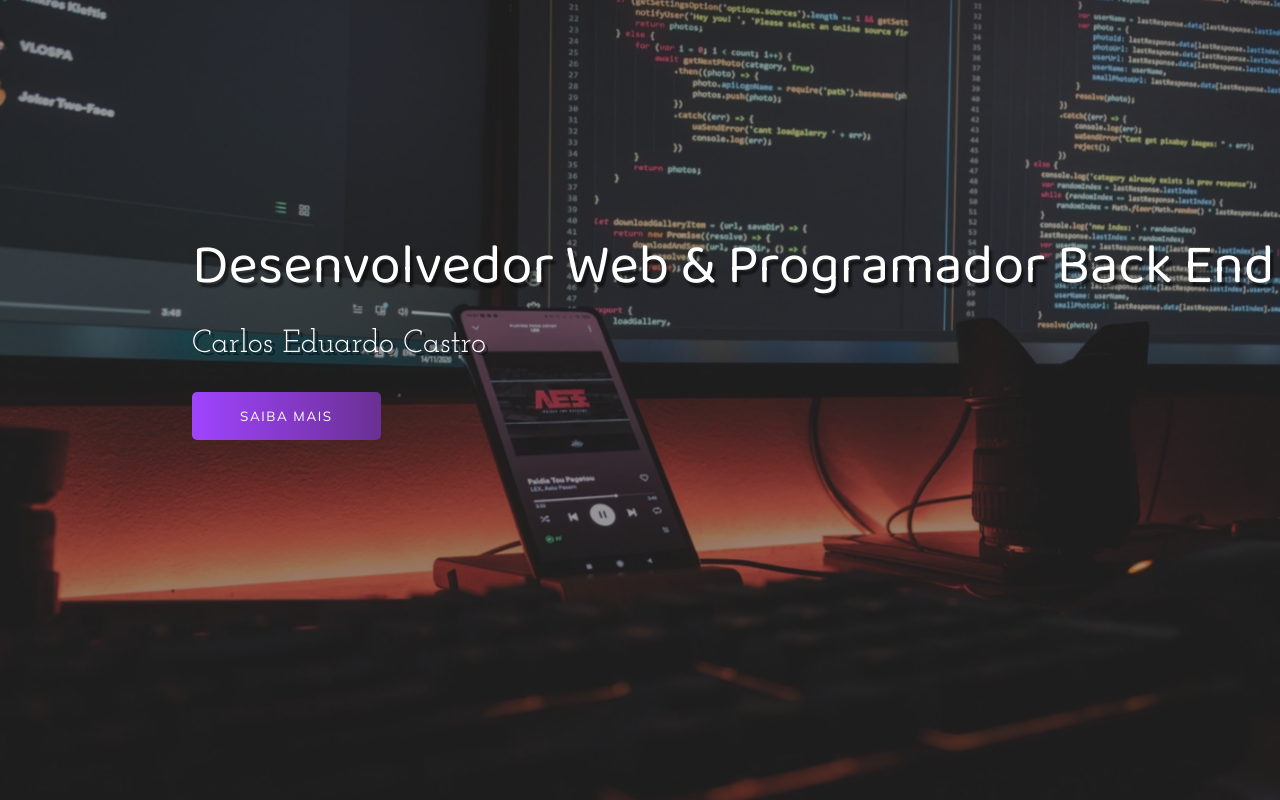
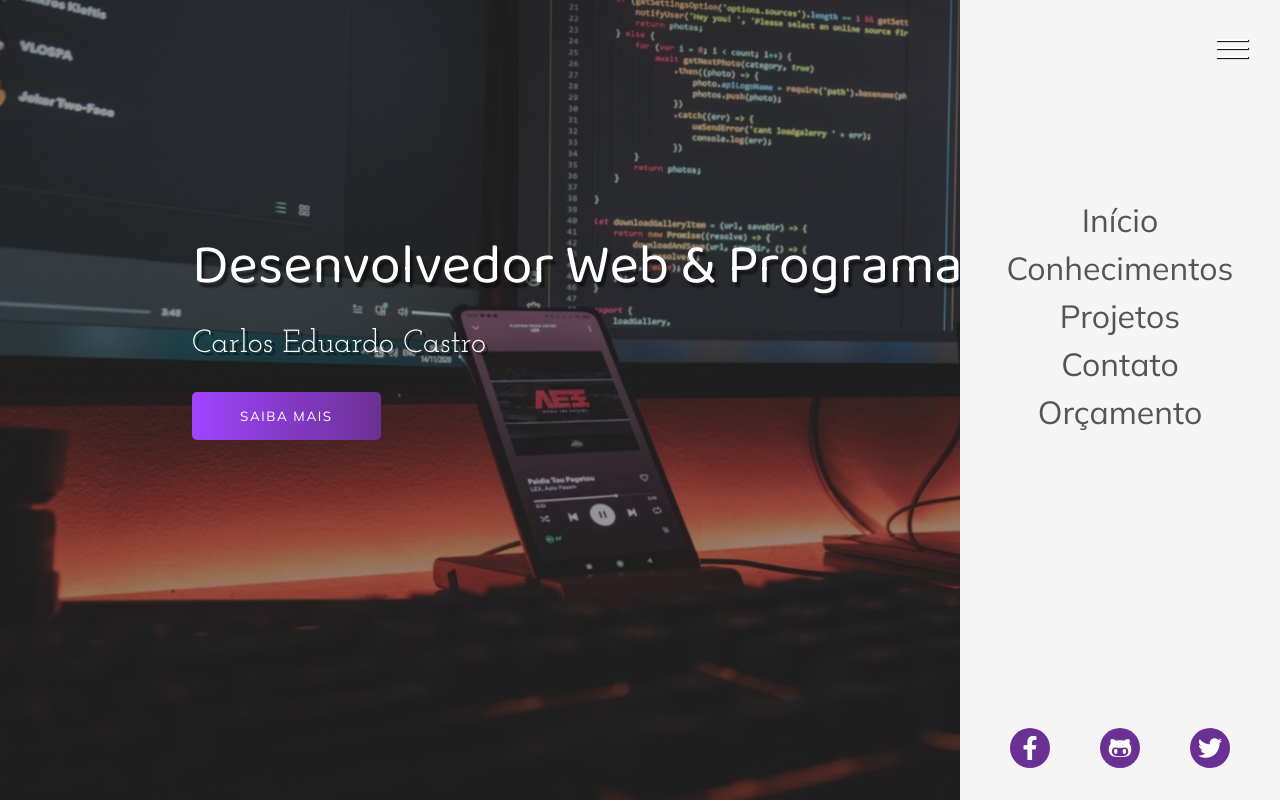
Before and after one commit to carloscastro-cc/single-page-portfolio, a plain HTML site: page index.html in a window 1280 px wide. Drawn offline with Linux system fonts and the light colour scheme.

Commit message:
:package: Menu
Add
-Menu hambúrguer;
-Itens menu;
-Ícones redes sociais;

```diff
--- a/index.html
+++ b/index.html
@@ -6,9 +6,9 @@
     <meta http-equiv="X-UA-Compatible" content="IE=edge">
     <meta name="viewport" content="width=device-width, initial-scale=1.0">
 
-<link rel="apple-touch-icon"            sizes="180x180"   href="img/apple-touch-icon.png">
-    <link rel="icon" type="image/png"   sizes="32x32"     href="img/favicon-32x32.png">
-    <link rel="icon" type="image/png"   sizes="16x16"     href="img/favicon-16x16.png">
+    <link rel="apple-touch-icon" sizes="180x180" href="img/apple-touch-icon.png">
+    <link rel="icon" type="image/png" sizes="32x32" href="img/favicon-32x32.png">
+    <link rel="icon" type="image/png" sizes="16x16" href="img/favicon-16x16.png">
     <link rel="manifest" href="/site.webmanifest">
 
     <link rel="stylesheet" href="style.css">
@@ -17,6 +17,13 @@
 
 <body>
     <div class="container">
+
+        <div class="hamburger">
+            <div class="line" id="line1"></div>
+            <div class="line" id="line2"></div>
+            <div class="line" id="line3"></div>
+        </div>
+
         <header>
             <div class="img-wrapper">
                 <img src="img/bg.jpg" alt="">
@@ -27,6 +34,26 @@
                 <button>Saiba mais</button>
             </div>
         </header>
+
+        <div class="sidebar">
+            <nav>
+                <ul class="menu">
+                    <li class="menu-item"><a href="#" class="menu-link">Início</a></li>
+                    <li class="menu-item"><a href="#" class="menu-link">Conhecimentos</a></li>
+                    <li class="menu-item"><a href="#" class="menu-link">Projetos</a></li>
+                    <li class="menu-item"><a href="#" class="menu-link">Contato</a></li>
+                    <li class="menu-item"><a href="#" class="menu-link">Orçamento</a></li>
+                </ul>
+            </nav>
+
+            <div class="social-media">
+                <a href="#"><i class="fab fa-facebook-f"></i></a>
+                <a href="#"><i class="fab fa-github-alt"></i></a>
+                <a href="#"><i class="fab fa-twitter"></i></a>
+            </div>
+        </div>
+
+
     </div>
 
 </body>
--- a/style.css
+++ b/style.css
@@ -3,6 +3,36 @@
 * {
     margin: 0;
     padding: 0;
+    list-style: none;
+    text-decoration: none;
+}
+
+:root {
+    --fonte-primaria: "Baloo Da 2", serif;
+    --fonte-secundaria: "Josefin Slab", serif;
+    --fonte-acao:  "Mulish", serif;
+}
+
+.hamburger {
+    /* background-color: red; */
+    width: 2rem;
+    height: 2rem;
+    position: fixed;
+    z-index: 100;
+    right: 2rem;
+    top: 2rem;
+    display: flex;
+    flex-direction: column;
+    justify-content: space-evenly;
+    cursor: pointer;
+}
+
+.line {
+    background-color: white;
+    width: 100%;
+    height: 2px;
+    box-shadow: 1px 1px 1px black;
+
 }
 
 header {
@@ -45,7 +75,7 @@ header {
     margin-bottom: 2rem;
     color: white;
     font-size: 3.50rem;
-    font-family: "Baloo Da 2", serif;
+    font-family: var(--fonte-primaria);
     font-weight: 200;
     line-height: 3.5rem;
     text-shadow: 0.2rem 0.3rem 2px rgba(0, 0, 0, 0.5);
@@ -57,14 +87,14 @@ header {
     margin-bottom: 2rem;
     color: white;
     font-size: 2rem;
-    font-family: "Josefin Slab", serif;
+    font-family: var(--fonte-secundaria);
     text-shadow: 0.2rem 0.2rem rgba(0, 0, 0, 0.5);
     opacity: 0;
     animation: moveBanner 1s 0.7s forwards;
 }
 
 .banner button {
-    font-family: "Mulish", serif;
+    font-family: var(--fonte-acao);
     text-transform: uppercase;
     letter-spacing: 0.1rem;
     color: white;
@@ -91,3 +121,60 @@ header {
         opacity: 1;
     }
 }
+
+.sidebar {
+    width: 20rem;
+    height: 100vh;
+    background-color: #f5f5f5;
+    position: fixed;
+    top: 0;
+    right: 0;
+}
+
+.menu {
+    position: absolute;
+    top: 40%;
+    left: 50%;
+    transform: translate(-50%, -50%);
+}
+
+.menu-item {
+    text-align: center;
+    margin-bottom: 0.5rem;
+}
+
+.menu-link {
+    font-family: var(--fonte-acao);
+    font-size: 2rem;
+    color: #555;
+    transition: color 0.7s;
+}
+
+.menu-link:hover {
+    color: #6a3093;
+}
+
+.social-media {
+    position: absolute;
+    bottom: 2rem;
+    width: 100%;
+    display: flex;
+    justify-content: space-evenly;
+}
+
+.social-media i {
+    background-color: #6a3093;
+    color: white;
+    width: 2.5rem;
+    height: 2.5rem;
+    font-size: 1.5rem;
+    display: flex;
+    justify-content: center;
+    align-items: center;
+    border-radius: 50%;
+    transition: background-color .5s;
+}
+
+.social-media i:hover {
+    background-color: #a044ff;
+}
```
